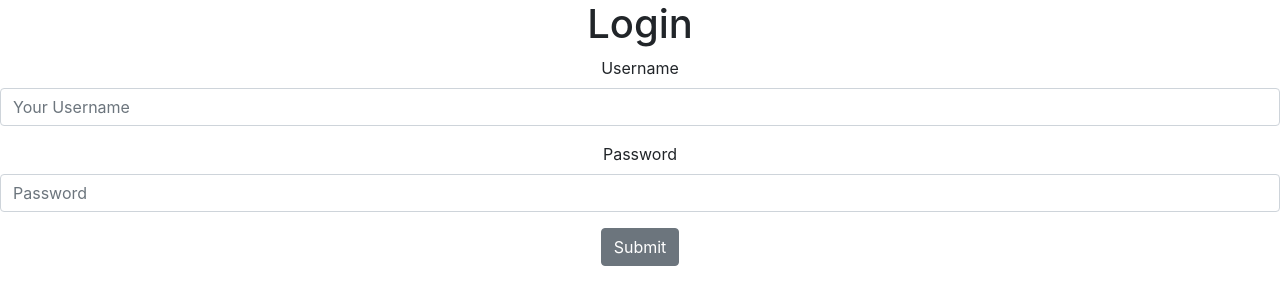
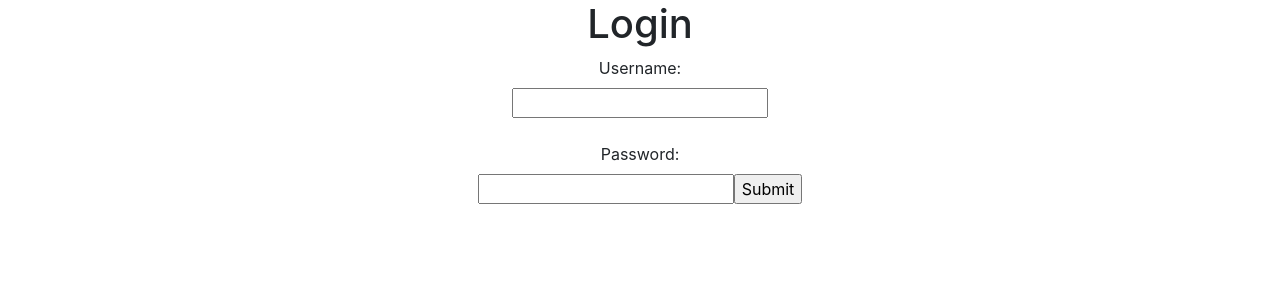
Before and after one commit to candacecodes/rx-roundtable-client, a React (Create React App) app: page /login in a window 1280 px wide. Shown: the top 304 px of the page. Built offline with nearby package versions, Linux system fonts and the light colour scheme.

Commit message:
updated form

```diff
--- a/src/components/home/Login.js
+++ b/src/components/home/Login.js
@@ -22,22 +22,27 @@
 
 	render() {
 		return (
-			<div>
-				<Form onSubmit={this.handleSubmit}>
-					<h1>{this.props.name}</h1>
-					<Form.Group controlId="formBasicEmail">
-						<Form.Label>Username</Form.Label>
-						<Form.Control type="name" placeholder="Your Username" />
-					</Form.Group>
-					<Form.Group controlId="formBasicPassword">
-						<Form.Label>Password</Form.Label>
-						<Form.Control type="password" placeholder="Password" />
-					</Form.Group>
-					<Button variant="secondary" type="submit">
-						Submit
-					</Button>
-				</Form>
-			</div>
+			<form onSubmit={this.handleSubmit}>
+				<h1>{this.props.name}</h1>
+				<label htmlFor="username">Username:</label>
+				<br />
+				<input
+					type="text"
+					name="username"
+					value={this.state.username}
+					onChange={this.handleChange}
+				/>{" "}
+				<br /> <br />
+				<label htmlFor="password">Password:</label>
+				<br />
+				<input
+					type="password"
+					name="password"
+					value={this.state.password}
+					onChange={this.handleChange}
+				/>
+				<input type="submit" value="Submit" />
+			</form>
 		);
 	}
 }
```
